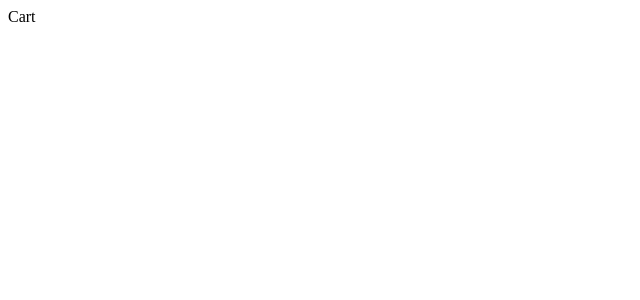
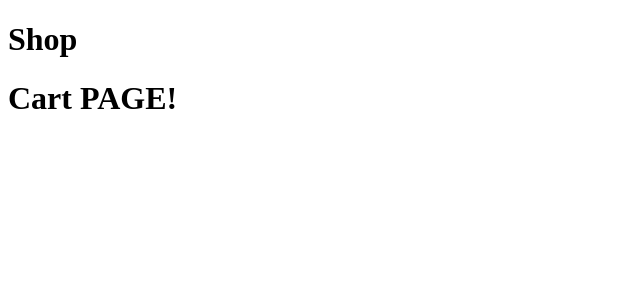
Before and after one commit to 9James9/Shopping-Cart, a React (Create React App) app: page /cart in a window 1280 px wide. Shown: the top 300 px of the page, without its empty margins (0-640 px from the left). Built offline with nearby package versions, Linux system fonts and the light colour scheme.

Commit message:
added useeffect to update cart

```diff
--- a/src/Components/Cart/cart.js
+++ b/src/Components/Cart/cart.js
@@ -1,9 +1,17 @@
-import React from 'react'
+import React from "react";
+import { useNavigate } from "react-router-dom";
 
-const Cart = () => {
+const Cart = ({cart}) => {
+  const navigate = useNavigate();
   return (
-    <div>Cart</div>
-  )
-}
+    <div>
+      <div>
+        <h1 onClick={() => navigate("/shop")}>Shop</h1>
+        <h1>Cart PAGE!</h1>
+        <p>{cart}</p>
+      </div>
+    </div>
+  );
+};
 
-export default Cart
+export default Cart;
--- a/src/Components/Shop/shop.js
+++ b/src/Components/Shop/shop.js
@@ -1,8 +1,24 @@
-import React from 'react'
+import React, { useState, useEffect } from 'react'
+import { useNavigate } from 'react-router-dom'
+const Shop = ({updateCart}) => {
+    const navigate = useNavigate()
+    const [cart, setCart] = useState("")
+    const handleChange = e => {
+        setCart(e.target.value)
 
-const Shop = () => {
+    }
+    useEffect(() => {
+        updateCart(cart)
+        console.log("updating cart")
+    })
   return (
-    <div>Shop</div>
+    <div>
+        <div>
+            <h1 onClick={() => navigate("/cart")}>Cart</h1>
+            <input onChange={handleChange}></input>
+            <h1>{cart}</h1>
+        </div>
+    </div>
   )
 }
 
--- a/src/Components/homepage.js
+++ b/src/Components/homepage.js
@@ -1,12 +1,17 @@
 import { BrowserRouter, Routes, Route } from "react-router-dom";
-import Cart from "./Cart/cart.js"
+import Cart from "./Cart/cart.js";
 import Shop from "./Shop/shop.js";
+import React, { useState } from "react";
 const HomePage = () => {
+    const [cart, setCart] = useState("")
+    const updateCart = e => {
+        setCart(e)
+    }
   return (
     <BrowserRouter>
       <Routes>
-        <Route path="/shop" element={<Shop/>}></Route>
-        <Route path="/cart" element={<Cart/>}></Route>
+        <Route path="/shop" element={<Shop updateCart={updateCart}/>}></Route>
+        <Route path="/cart" element={<Cart cart={cart}/>}></Route>
       </Routes>
     </BrowserRouter>
   );
```
